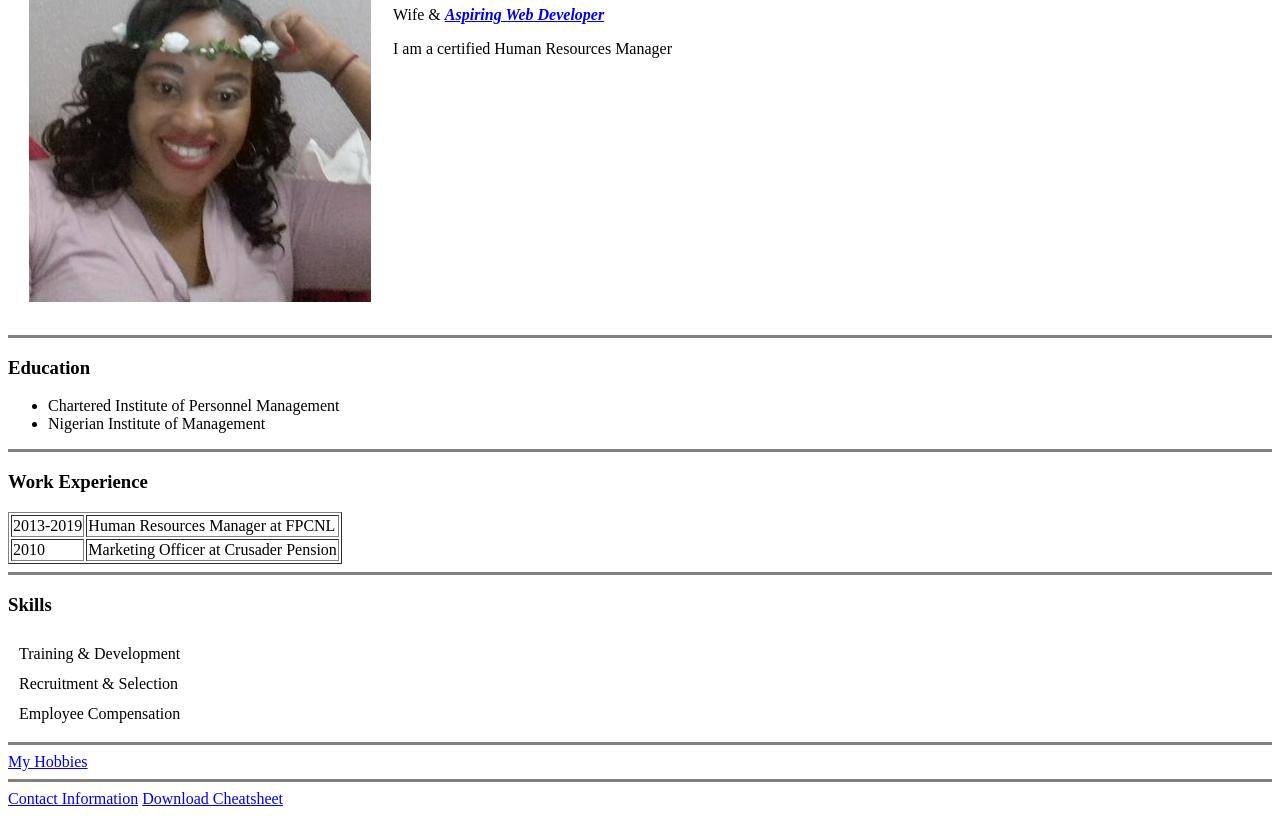
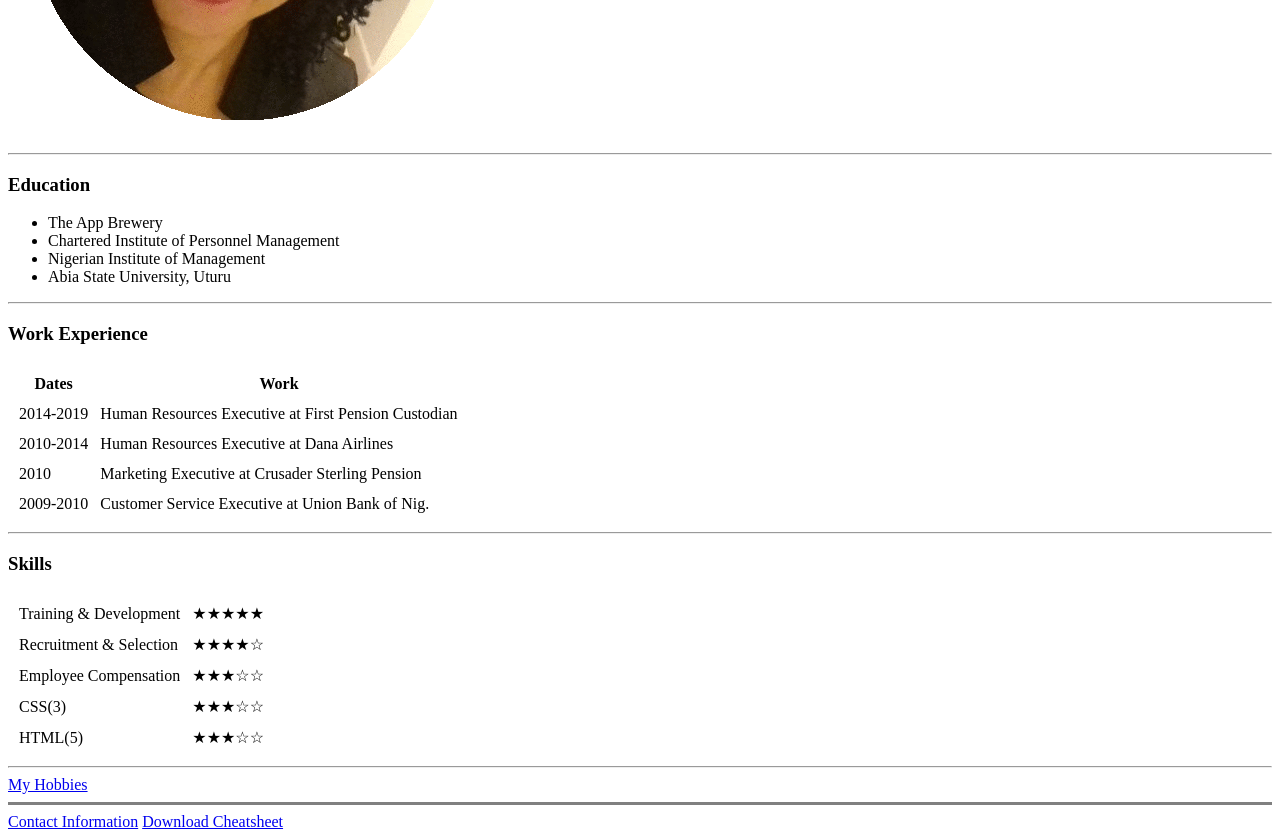
Before and after one commit to ndiya-eme/cv, a plain HTML site: page index.html in a window 1280 px wide. Shown: the part 335-1174 px from the top of the page. Before the commit the page ends 1151 px from the top, so only its background shows below. Drawn offline with Linux system fonts and the light colour scheme.

Commit message:
Add files via upload

```diff
--- a/index.html
+++ b/index.html
@@ -4,56 +4,83 @@
 <head>
   <meta charset="utf-8">
   <title>Ify's Personal Site</title>
+  <link rel="stylesheet" href="css/styles.css">
+
 </head>
 
 <body>
   <table cellspacing="20">
     <tr>
-      <td><img src="images/ifeoma otaka.jpg" alt="Ify's profile picture"></td>
+      <td><img class="Ify's profile picture circular" src="images/ifeoma.gif" alt="Ify profile picture"></td>
       <td>
         <h1>Ifeoma Oko Kalu Emole</h1>
-        <p>Wife & <em><strong><a href="https://www.w3schools.com/html/default.asp">Aspiring Web Developer</a></strong></em></p>
-        <p>I am a certified Human Resources Manager</p>
+        <p><em><strong><a href="https://www.w3schools.com/html/default.asp">A Creative Web Developer</a></strong></em></p>
+        <p>A result-oriented team player with strong organisational skills.</p>
       </td>
     </tr>
   </table>
-  <hr size="3" noshade>
+  <hr>
   <h3>Education</h3>
   <ul>
+    <li>The App Brewery</li>
     <li>Chartered Institute of Personnel Management</li>
     <li>Nigerian Institute of Management</li>
+    <li>Abia State University, Uturu</li>
   </ul>
-  <hr size="3" noshade>
+  <hr>
   <h3>Work Experience</h3>
-  <table border="1">
+  <table cellspacing="10">
+    <thead>
+      <tr>
+        <th>Dates</th>
+        <th>Work</th>
+      </tr>
+    </thead>
     <tr>
-      <td>2013-2019</td>
-      <td>Human Resources Manager at FPCNL</td>
+      <td>2014-2019</td>
+      <td>Human Resources Executive at First Pension Custodian</td>
+    </tr>
+    <tr>
+      <td>2010-2014</td>
+      <td>Human Resources Executive at Dana Airlines</td>
     </tr>
     <tr>
       <td>2010</td>
-      <td>Marketing Officer at Crusader Pension</td>
+      <td>Marketing Executive at Crusader Sterling Pension</td>
+    </tr>
+    <tr>
+      <td>2009-2010</td>
+      <td>Customer Service Executive at Union Bank of Nig.</td>
     </tr>
   </table>
-  <hr size="3" noshade>
+  <hr>
   <h3>Skills</h3>
-
   <table cellspacing="10">
     <tr>
       <td>Training & Development</td>
+      <td>★★★★★</td>
     </tr>
     <tr>
       <td>Recruitment & Selection</td>
+      <td>★★★★☆</td>
     </tr>
     <tr>
       <td>Employee Compensation</td>
+      <td>★★★☆☆</td>
+    </tr>
+    <tr>
+      <td>CSS(3)</td>
+      <td>★★★☆☆</td>
+    </tr>
+    <tr>
+      <td>HTML(5)</td>
+      <td>★★★☆☆</td>
     </tr>
   </table>
-
-  <hr size="3" noshade>
+  <hr>
   <a href="hobbies.html">My Hobbies</a>
   <hr size="3" noshade>
-  <a href="Contact Information.html">Contact Information</a>
+  <a href="Contact-me.html">Contact Information</a>
   <a download href="https://web.stanford.edu/group/csp/cs21/htmlcheatsheet.pdf">Download Cheatsheet</a>
 </body>
 
```
